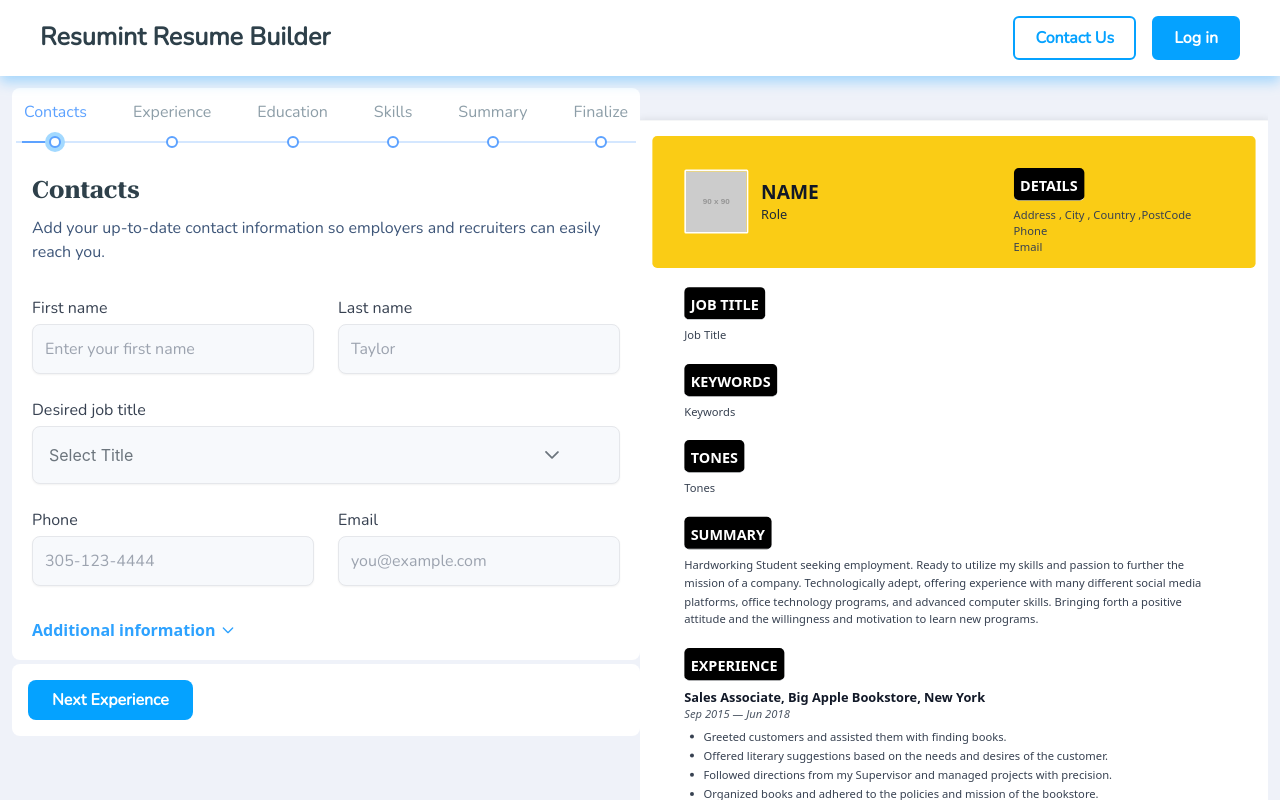
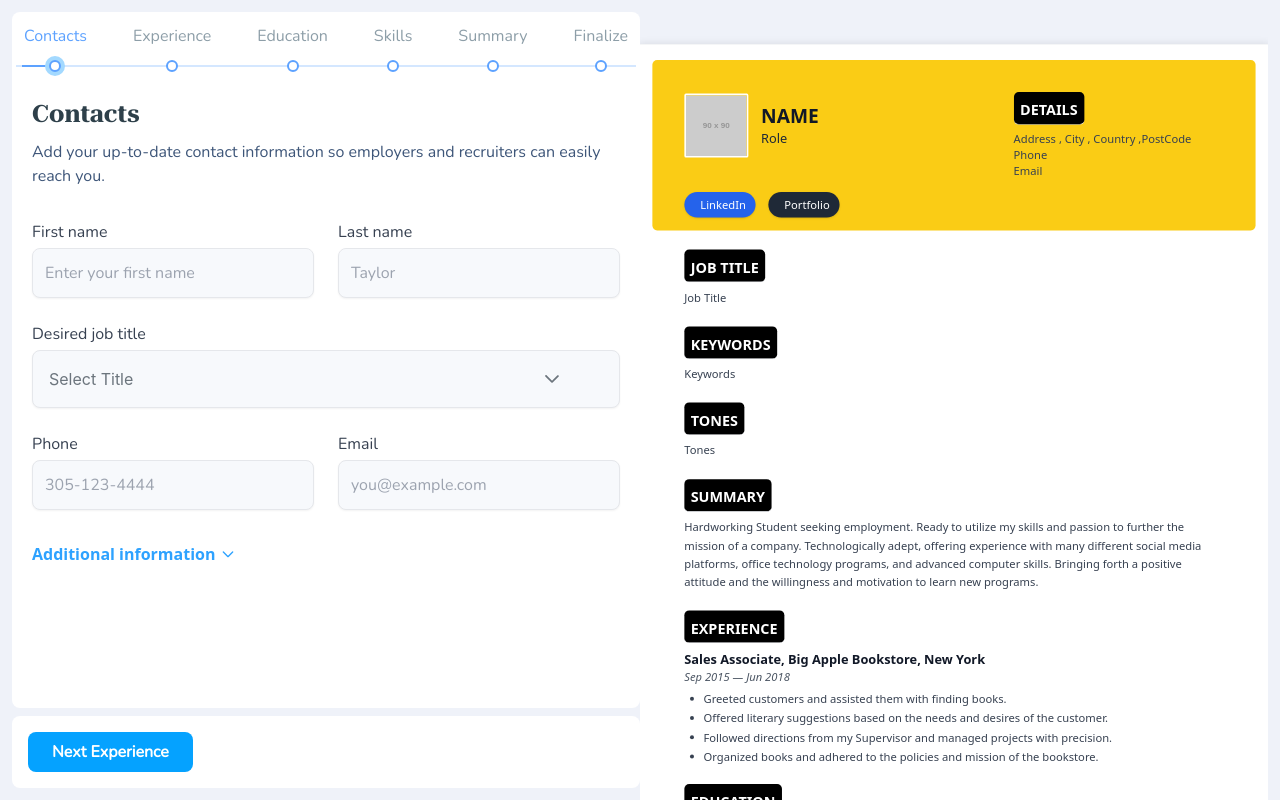
Before and after one commit to bharathwaj22/Resume-Builder, a React (Vite) app: page /Resume-details in a window 1280 px wide. Built offline with nearby package versions, Linux system fonts and the light colour scheme.

Commit message:
updateresume

```diff
--- a/src/Componets/Resume_details.jsx
+++ b/src/Componets/Resume_details.jsx
@@ -13,6 +13,8 @@ import { useLocation } from 'react-router-dom';
 import { CreateContext } from '../App';
 import Resume1 from '../Templates/Resume1';
 import Resume2 from '../Templates/Resume2';
+import Resume3 from '../Templates/Resume3';
+import Resume4 from '../Templates/Resume4';
 
 
 
@@ -73,14 +75,15 @@ function Resume_details() {
     const prevTab = tabsData[currentIndex - 1];
 
     return (
-        <div className='bg-[#eff2f9] h-full md:h-screen md:overflow-hidden'>
-            <Header />
+        // <div className='bg-[#eff2f9] h-[100vh] overflow-hidden '>
+        // <>
+        //     <Header />
 
-            <section className='flex flex-wrap md:flex-nowrap md:h-screen md:overflow-hidden  p-3 '>
+            <section className='bg-[#eff2f9] flex flex-wrap md:flex-nowrap h-[100vh] overflow-hidden    p-3 '>
                 {/* left tab  */}
-                <div className=' w-full md:w-[50%]  md:h-screen md:overflow-hidden'>
+                <div className=' w-full md:w-[50%] flex flex-col  gap-2'>
 
-                    <div className='bg-white  rounded-lg p-1 '>
+                    <div className='bg-white flex-1  rounded-lg p-1 overflow-auto '>
 
 
                         <div className="relative w-full">
@@ -144,8 +147,9 @@ function Resume_details() {
                     </div>
                     {/* perivous */}
 
-                    <div className="bg-white p-4 mt-1 text-right rounded-lg flex justify-between  ">
-                        {prevTab && (
+                    <div className="bg-white p-4  text-right rounded-lg  relative  ">
+                        <div className='flex justify-between'>
+                            {prevTab && (
                             <button
                                 className="bg-white text-[#374151] border border-gray-300 px-6 py-2 rounded-lg mr-3 font-nunito font-semibold hover:bg-gray-100 transition-colors duration-300"
                                 onClick={() => setActiveTab(prevTab.id)}
@@ -162,6 +166,7 @@ function Resume_details() {
                                 Next {nextTab.name}
                             </button>
                         )}
+                        </div>
                     </div>
                 </div>
                 {/* right resume */}
@@ -188,6 +193,8 @@ function Resume_details() {
                             <Resume1 />
 
                             {/* <Resume2/> */}
+                            {/* <Resume3/> */}
+                            {/* <Resume4/> */}
 
                         </div>
                     </div>
@@ -198,7 +205,8 @@ function Resume_details() {
 
 
             </section>
-        </div>
+            // {/* </> */}
+        // </div>
     )
 }
 
--- a/src/Forms/Contact_form.jsx
+++ b/src/Forms/Contact_form.jsx
@@ -421,7 +421,7 @@ export default function ContactForm() {
   return (
 
     <section>
-      <div className="p-4 bg-white h-[500px] overflow-y-auto scrollbar-thin scrollbar-thumb-blue-500 scrollbar-track-gray-200 scrollbar-thumb-rounded-md">
+      <div className="p-4 bg-white h-[500px]  scrollbar-thin scrollbar-thumb-blue-500 scrollbar-track-gray-200 scrollbar-thumb-rounded-md">
         <h1 className="text-[24px] font-roboto font-semibold text-[#2e404a] mb-2">Contacts</h1>
         <p className="text-[#3e5679] text-[16px] font-nunito font-normal mb-8">
           Add your up-to-date contact information so employers and recruiters can easily reach you.
--- a/src/Forms/Education_form.jsx
+++ b/src/Forms/Education_form.jsx
@@ -155,7 +155,7 @@ export default function Education_form() {
   return (
 
     <section>
-      <div className="p-4 relative bg-white h-[500px] overflow-y-auto scrollbar-thin scrollbar-thumb-blue-500 scrollbar-track-gray-200 scrollbar-thumb-rounded-md">
+      <div className="p-4 relative bg-white h-[500px]  scrollbar-thin scrollbar-thumb-blue-500 scrollbar-track-gray-200 scrollbar-thumb-rounded-md">
 
         <div className="flex justify-between">  <h1 className="text-[24px] font-roboto ffont-bold  text-[#2E404A]  mb-2">
           Education
--- a/src/Forms/Experience_form.jsx
+++ b/src/Forms/Experience_form.jsx
@@ -148,7 +148,7 @@ export default function Experience_form() {
   return (
 
     <section className="">
-      <div className="p-4 relative bg-white h-[500px] overflow-y-auto scrollbar-thin scrollbar-thumb-blue-500 scrollbar-track-gray-200 scrollbar-thumb-rounded-md">
+      <div className="p-4 relative bg-white h-[500px]  scrollbar-thin scrollbar-thumb-blue-500 scrollbar-track-gray-200 scrollbar-thumb-rounded-md">
 
         <div className="flex justify-between">  <h1 className="text-[24px] font-roboto ffont-bold  text-[#2E404A]  mb-2">
           Experience
--- a/src/Forms/Finalize_form.jsx
+++ b/src/Forms/Finalize_form.jsx
@@ -729,7 +729,7 @@ export default function FinalizeForm() {
 
   return (
     <section>
-      <div className="p-4 bg-white h-[500px] overflow-y-auto scrollbar-thin scrollbar-thumb-blue-500 scrollbar-track-gray-200 scrollbar-thumb-rounded-md space-y-4 relative">
+      <div className="p-4 bg-white h-[500px]  scrollbar-thin scrollbar-thumb-blue-500 scrollbar-track-gray-200 scrollbar-thumb-rounded-md space-y-4 relative">
 
 
 
--- a/src/Forms/Skills_form.jsx
+++ b/src/Forms/Skills_form.jsx
@@ -54,7 +54,7 @@ function SkillsForm() {
 
   return (
     <section className="">
-      <div className=" relative p-4 bg-white h-[500px] overflow-y-auto scrollbar-thin scrollbar-thumb-blue-500 scrollbar-track-gray-200 scrollbar-thumb-rounded-md">
+      <div className=" relative p-4 bg-white h-[500px]  scrollbar-thin scrollbar-thumb-blue-500 scrollbar-track-gray-200 scrollbar-thumb-rounded-md">
         <div className="flex justify-between">  <h1 className="text-[24px] font-roboto ffont-bold  text-[#2E404A]  mb-2">
           Skills
         </h1>
--- a/src/Forms/Summary_form.jsx
+++ b/src/Forms/Summary_form.jsx
@@ -16,7 +16,7 @@ export default function Summary_form() {
   return (
 
     <section>
-      <div className="p-4 bg-white h-[500px] overflow-y-auto scrollbar-thin scrollbar-thumb-blue-500 scrollbar-track-gray-200 scrollbar-thumb-rounded-md">
+      <div className="p-4 bg-white h-[500px]  scrollbar-thin scrollbar-thumb-blue-500 scrollbar-track-gray-200 scrollbar-thumb-rounded-md">
         <h1 className="text-[24px] font-roboto font-semibold text-[#2e404a] mb-2">Summary
 
         </h1>
--- a/src/Templates/Resume1.jsx
+++ b/src/Templates/Resume1.jsx
@@ -16,7 +16,8 @@ function Resume1() {
       boxSizing: "border-box",
     }}>
       {/* HEADER */}
-      <div className="bg-yellow-400 flex items-center justify-between p-4 rounded-md  px-10">
+      <div className="bg-yellow-400  p-4 rounded-md  px-10">
+        <div className="flex items-center justify-between">
           <div className="flex items-center">
 
 
@@ -51,6 +52,59 @@ function Resume1() {
           </section>
         </div>
 
+        <div className="flex items-center gap-4 mt-4">
+          {/* LinkedIn */}
+          <a
+            href={UseContext?.linkedin || "#"}
+            target="_blank"
+            rel="noopener noreferrer"
+            className="flex items-center gap-2 bg-blue-600 hover:bg-blue-700 text-white px-3 py-1.5 rounded-full text-sm transition-all duration-300 shadow"
+          >
+            <i className="fab fa-linkedin text-lg"></i>
+            <span>LinkedIn</span>
+          </a>
+
+          {/* Portfolio */}
+          <a
+            href={UseContext?.portfolio || "#"}
+            target="_blank"
+            rel="noopener noreferrer"
+            className="flex items-center gap-2 bg-gray-800 hover:bg-gray-900 text-white px-3 py-1.5 rounded-full text-sm transition-all duration-300 shadow"
+          >
+            <i className="fas fa-globe text-lg"></i>
+            <span>Portfolio</span>
+          </a>
+        </div>
+
+        {/* <div className="flex items-center gap-4 mt-4">
+          {UseContext?.linkedin && (
+            <a
+              href={UseContext.linkedin}
+              target="_blank"
+              rel="noopener noreferrer"
+              className="flex items-center gap-2 bg-blue-600 hover:bg-blue-700 text-white px-3 py-1.5 rounded-full text-sm transition-all duration-300 shadow"
+            >
+              <i className="fab fa-linkedin text-lg"></i>
+              <span>LinkedIn</span>
+            </a>
+          )}
+
+          {UseContext?.portfolio && (
+            <a
+              href={UseContext.portfolio}
+              target="_blank"
+              rel="noopener noreferrer"
+              className="flex items-center gap-2 bg-gray-800 hover:bg-gray-900 text-white px-3 py-1.5 rounded-full text-sm transition-all duration-300 shadow"
+            >
+              <i className="fas fa-globe text-lg"></i>
+              <span>Portfolio</span>
+            </a>
+          )}
+        </div> */}
+
+
+      </div>
+
       {/* DETAILS */}
 
 
@@ -69,7 +123,7 @@ function Resume1() {
           Keywords
         </h2>
         <p className="text-gray-700 text-sm leading-relaxed">
-{UseContext?.tags?.join(" ,")  || "Keywords"}
+          {UseContext?.tags?.join(" ,") || "Keywords"}
         </p>
       </section>
       {/* tones */}
--- a/src/Templates/Resume4.jsx
+++ b/src/Templates/Resume4.jsx
@@ -19,7 +19,12 @@ const Resume4 = () => {
         "Sought to understand and protect the interest of persons and a=businesses.",
     ]
   return (
-    <div className='w-[50%] mx-auto font-serif mt-5'>
+    <div className=" bg-white border border-gray-100 mx-auto" style={{
+            width: "210mm",
+            // height: "297mm",
+            padding: "5mm",
+            boxSizing: "border-box",
+        }}>
         {/* header */}
      <div className=''>
       <p className='text-center text-[19px] font-bold uppercase'>howard jones</p>
```
Also changed, not shown: src/Templates/Resume2.jsx (+12 -12 lines), src/Templates/Resume3.jsx (+8 -3 lines). Lines whose indentation alone changed are shown as unchanged.
